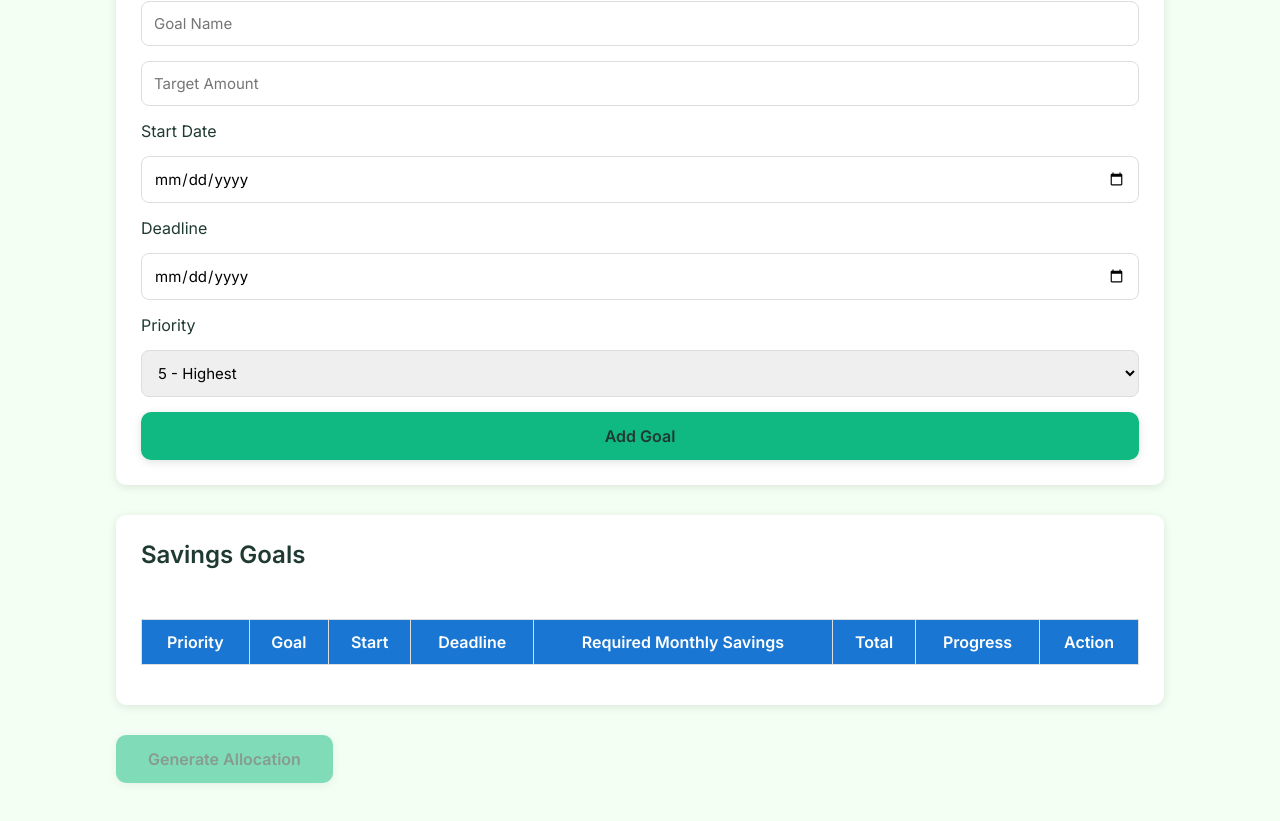
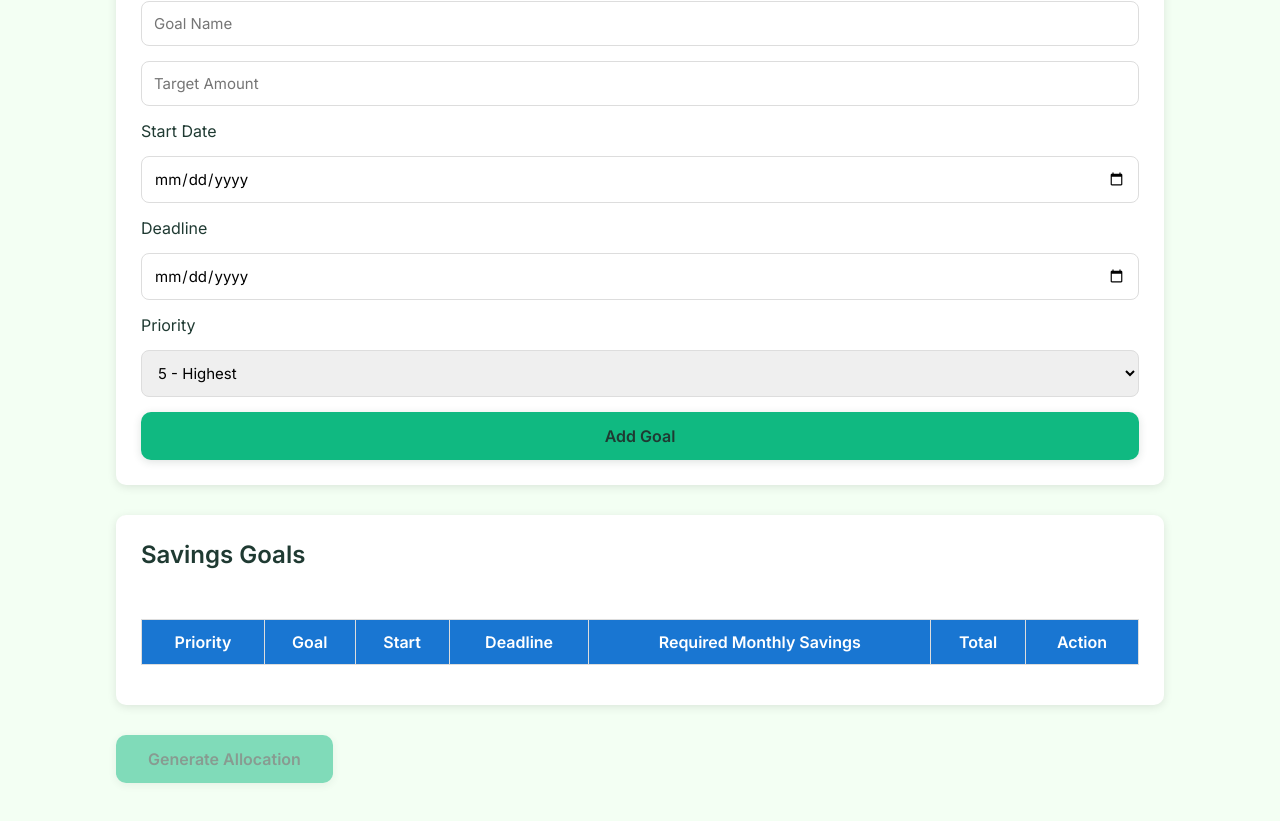
Before and after one commit to ZhangYuSha/SavingsGoalAllocator, a React (Vite) app: page /DataInput in a window 1280 px wide. Shown: the part 750-1571 px from the top of the page. Built offline with nearby package versions, Linux system fonts and the light colour scheme.

Commit message:
Remove progress bar that's unused
- Remove progress bar that is unused in page 2
- Change progress wording in page 3

```diff
--- a/src/component/GoalTable.tsx
+++ b/src/component/GoalTable.tsx
@@ -43,10 +43,6 @@ function GoalTable({
 
           <th>
             Total
-          </th>
-
-          <th>
-            Progress
           </th>
 
           <th>
@@ -100,19 +96,6 @@ function GoalTable({
 
               <td>
 
-                <progress
-                  value={goal.progress}
-                  max="100"
-                />
-
-                {' '}
-
-                {goal.progress}%
-
-              </td>
-
-              <td>
-
                 <button
                   type="button"
                   onClick={() =>
--- a/src/pages/DataInput/DataInput.tsx
+++ b/src/pages/DataInput/DataInput.tsx
@@ -169,9 +169,7 @@ function DataInput() {
 
       deadline,
 
-      priority,
-
-      progress: 0,
+      priority
 
     }
 
--- a/src/types/goal.ts
+++ b/src/types/goal.ts
@@ -5,5 +5,4 @@ export interface Goal {
   startDate: string
   deadline: string
   targetAmount: number
-  progress: number
 }
```
